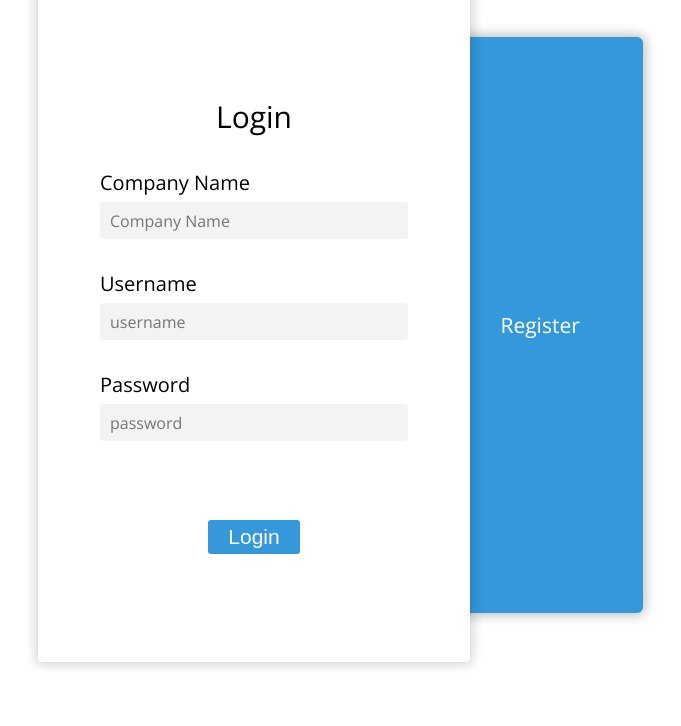
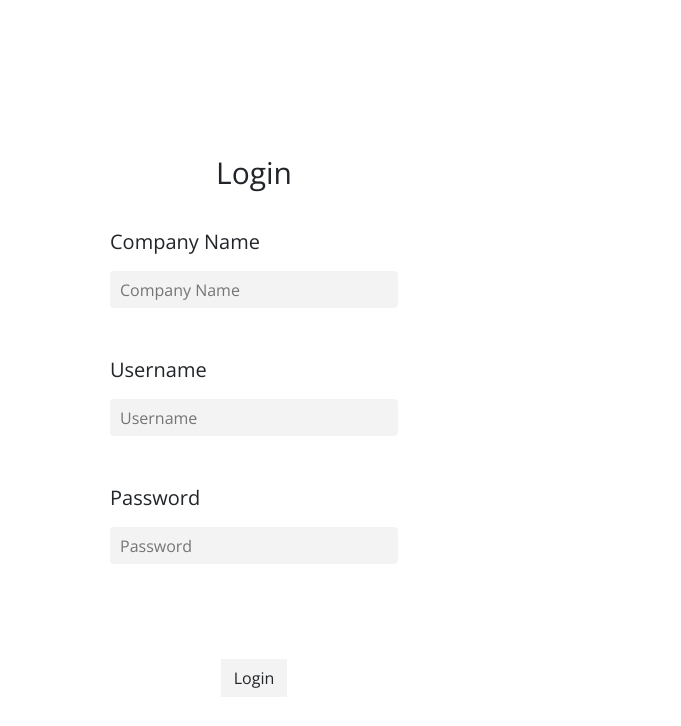
Before and after one commit to srinathkunamalla/Fill-Skill, a React (Create React App) app: page / in a window 1280 px wide. Shown: the top 726 px of the page, without its empty margins (386-1067 px from the left). Built offline with nearby package versions, Linux system fonts and the light colour scheme.

Commit message:
Added login feature validation and navigation

```diff
--- a/package.json
+++ b/package.json
@@ -6,11 +6,16 @@
     "@testing-library/jest-dom": "^4.2.4",
     "@testing-library/react": "^9.3.2",
     "@testing-library/user-event": "^7.1.2",
+    "bootstrap": "^4.5.0",
     "firebase": "^7.17.1",
+    "history": "^5.0.0",
     "node-sass": "^4.14.1",
     "react": "^16.13.1",
+    "react-bootstrap": "^1.3.0",
     "react-dom": "^16.13.1",
     "react-redux": "^7.2.1",
+    "react-router": "^5.2.0",
+    "react-router-dom": "^5.2.0",
     "react-scripts": "3.4.1",
     "redux": "^4.0.5",
     "redux-thunk": "^2.3.0",
--- a/src/App.jsx
+++ b/src/App.jsx
@@ -1,6 +1,10 @@
 import React from 'react';
 import './App.scss';
-import {Login, Register} from './component/Login/index';
+import {Login} from './component/Login/index';
+import {  Switch, Route, HashRouter } from "react-router-dom";
+import Director from './component/DashBoard/director';
+import 'bootstrap/dist/css/bootstrap.min.css';
+import history from './history';
 
 class App extends React.Component {
   constructor(props) {
@@ -10,63 +14,20 @@ class App extends React.Component {
     };
   }
 
-  componentDidMount() {
-    //Add .right by default
-    this.rightSide.classList.add("right");
-  }
-
-  changeState() {
-    const { isLogginActive } = this.state;
-
-    if (isLogginActive) {
-      this.rightSide.classList.remove("right");
-      this.rightSide.classList.add("left");
-    } else {
-      this.rightSide.classList.remove("left");
-      this.rightSide.classList.add("right");
-    }
-    this.setState(prevState => ({ isLogginActive: !prevState.isLogginActive }));
-  }
-
   render() {
-    const { isLogginActive } = this.state;
-    const current = isLogginActive ? "Register" : "Login";
-    const currentActive = isLogginActive ? "login" : "register";
     return (
       <div className="App">
-        <div className="login">
-          <div className="container" ref={ref => (this.container = ref)}>
-            {isLogginActive && (
-              <Login containerRef={ref => (this.current = ref)} />
-            )}
-            {!isLogginActive && (
-              <Register containerRef={ref => (this.current = ref)} />
-            )}
-          </div>
-          <RightSide
-            current={current}
-            currentActive={currentActive}
-            containerRef={ref => (this.rightSide = ref)}
-            onClick={this.changeState.bind(this)}
-          />
-        </div>
+       <HashRouter history={history}>
+       <Switch>
+            <Route path="/director" component={Director}/>
+            <Route path="/" component={Login}/>
+        </Switch>
+        </HashRouter>
       </div>
     );
   }
 }
 
-const RightSide = props => {
-  return (
-    <div
-      className="right-side"
-      ref={props.containerRef}
-      onClick={props.onClick}
-    >
-      <div className="inner-container">
-        <div className="text">{props.current}</div>
-      </div>
-    </div>
-  );
-};
+
 
 export default App;
--- /dev/null
+++ b/src/component/DashBoard/director.jsx
@@ -0,0 +1,14 @@
+import React from "react";
+
+const Director = props => {
+  return (
+    <div>
+      <div>
+        <h1>Dashboard</h1>
+        <h1>You are on Director Page</h1>
+      </div>
+    </div>
+  );
+};
+
+export default Director;
--- a/src/component/Login/login.jsx
+++ b/src/component/Login/login.jsx
@@ -3,30 +3,110 @@ import React from "react";
 export class Login extends React.Component {
   constructor(props) {
     super(props);
+   this.state = {companyName: "", username: "", password: "", errors: [] };
   }
 
+  showValidationErr(elm, msg) {
+    this.setState((prevState) => ({ errors: [...prevState.errors, {elm, msg}]}));
+  }
+
+  clearValidationErr(elm) {
+    this.setState((prevState) => {
+      let newArr = [];
+      for(let err of prevState.errors){
+      if(elm !== err.elm) {
+        newArr.push(err);
+        }
+      }
+      return {errors: newArr};
+    });
+  }
+
+  onCompanyNameChange(e) {
+    this.setState({ companyName: e.target.value});
+    this.clearValidationErr("companyName");
+  }
+
+  onUsernameChange(e) {
+    this.setState({ username: e.target.value});
+    this.clearValidationErr("username");
+  }
+
+  onPasswordChange(e) {
+    this.setState({ password: e.target.value});
+    this.clearValidationErr("password");
+
+  }
+
+  submitLogin(e) {
+    if(this.state.companyName === "") {
+      this.showValidationErr("companyName", "Company Name cannot be Empty")
+    }if (this.state.username === "") {
+      this.showValidationErr("username", "Username cannot be Empty")
+    }if (this.state.password === "")
+      this.showValidationErr("password", "Password cannot be Empty")
+  }
+
+
+
+  handleSubmit  =() => {
+    const error = [];
+    if(this.state.companyName.trim() === "") {
+      error.push({elm: 'companyName', msg: 'Company Name cannot be Empty'});
+    }if (this.state.username.trim() === "") {
+      error.push({elm: 'username', msg: 'Username cannot be Empty'});
+    }if (this.state.password.trim() === "")
+      error.push({elm: 'password', msg: 'Password cannot be Empty'});
+      if (error && error.length > 0) {
+        this.setState({errors: error});
+      } else {
+        this.props.history.push("/director");
+      }
+    };
+
+
+
   render() {
+    let companyNameErr = "", usernameErr = "", passwordErr = "";
+
+    for(let err of this.state.errors) {
+      if(err.elm === "companyName") {
+        companyNameErr = err.msg;
+      } if(err.elm === "username") {
+        usernameErr = err.msg;
+      } if(err.elm === "password") {
+        passwordErr = err.msg;
+
+      }
+    }
+
     return (
-      <div className="base-container" ref={this.props.containerRef}>
+      <div className="base-container">
         <div className="header">Login</div>
         <div className="content">
           <div className="form">
           <div className="form-group">
               <label htmlFor="companyName">Company Name</label>
-              <input type="text" name="companyName" placeholder="Company Name" />
+              <input type="text" name="companyName" placeholder="Company Name"
+              onChange={this.onCompanyNameChange.bind(this)} />
+              <small className="danger-error">{ companyNameErr ? companyNameErr: ""}</small>
             </div>
             <div className="form-group">
               <label htmlFor="username">Username</label>
-              <input type="text" name="username" placeholder="username" />
+              <input type="text" name="username" placeholder="Username"
+              onChange={this.onUsernameChange.bind(this)} />
+              <small className="danger-error">{ usernameErr ? usernameErr: ""}</small>
             </div>
             <div className="form-group">
               <label htmlFor="password">Password</label>
-              <input type="password" name="password" placeholder="password" />
+              <input type="password" name="password" placeholder="Password"
+              onChange={this.onPasswordChange.bind(this)} />
+              <small className="danger-error">{ passwordErr ? passwordErr: ""}</small>
             </div>
           </div>
         </div>
         <div className="footer">
-          <button type="button" className="btn">
+          <button type="button" onClick={this.handleSubmit} className="btn">
             Login
           </button>
         </div>
--- a/src/component/Login/register.jsx
+++ b/src/component/Login/register.jsx
@@ -4,6 +4,7 @@ import React from "react";
 export class Register extends React.Component {
   constructor(props) {
     super(props);
+    this.state = { };
   }
 
   render() {
--- a/src/component/Login/style.scss
+++ b/src/component/Login/style.scss
@@ -1,9 +1,34 @@
+.title {
+  width: 100%;
+  background-color: #fa923f;
+  color: white;
+  font-size: 1.8rem;
+  text-align: center;
+  padding: 20px 0;
+  box-sizing: border-box;
+}
+
+
+
+
 .base-container {
     width: 100%;
     display: flex;
     flex-direction: column;
     align-items: center;
+    margin-top: 150px;
+    border-radius: 4px;
+    align-items: center;
 
+    .title {
+      width: 100%;
+      background-color: #fa923f;
+      color: white;
+      font-size: 1.8rem;
+      text-align: center;
+      padding: 20px 0;
+      box-sizing: border-box;
+    }
     .header {
       font-size: 30px;
       font-family: "Open Sans", sans-serif;
@@ -27,6 +52,11 @@
         flex-direction: column;
         align-items: center;
 
+        .danger-error {
+          color: #e74c3c;
+          font-size: 16px;
+          }
+
         .form-group {
           display: flex;
           flex-direction: column;
@@ -48,8 +78,8 @@
             margin-bottom: 31px;
             transition: all 250ms ease-in-out;
             &:hover {
-              //background-color: #ffffff;
-              //box-shadow: 0px 0px 14px 0.3px #0e81ce96;
+              background-color: #ffffff;
+              box-shadow: 0px 0px 14px 0.3px #0e81ce96;
             }
 
             &:focus {
@@ -63,5 +93,6 @@
 
     .footer {
       margin-top: 3em;
+      background-color: #f3f3f3;
     }
   }
--- /dev/null
+++ b/src/history.js
@@ -0,0 +1,2 @@
+import history from 'history/hash';
+export default history;
```
Also changed, not shown: 1 other file (tests, documents, lock files or other folders).
